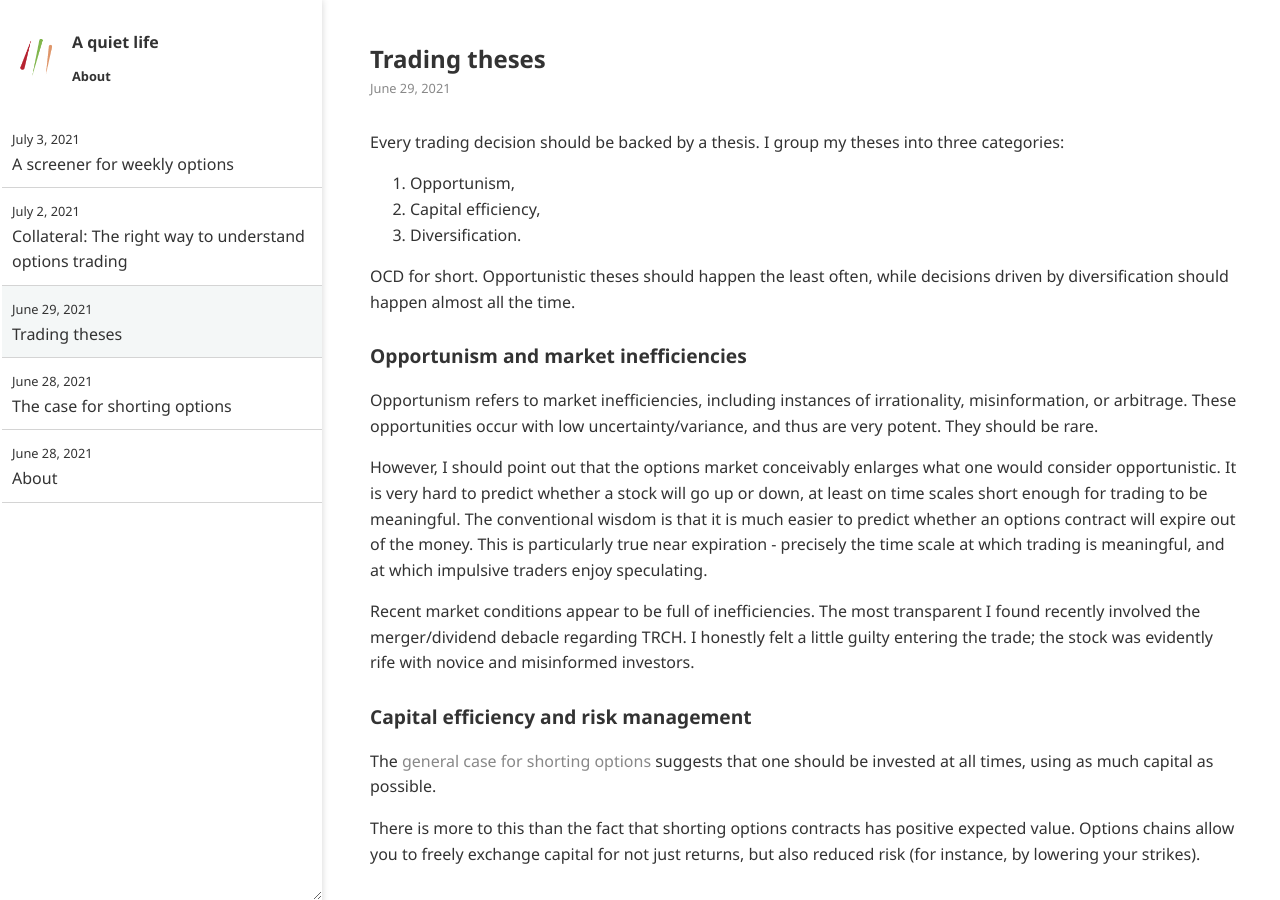
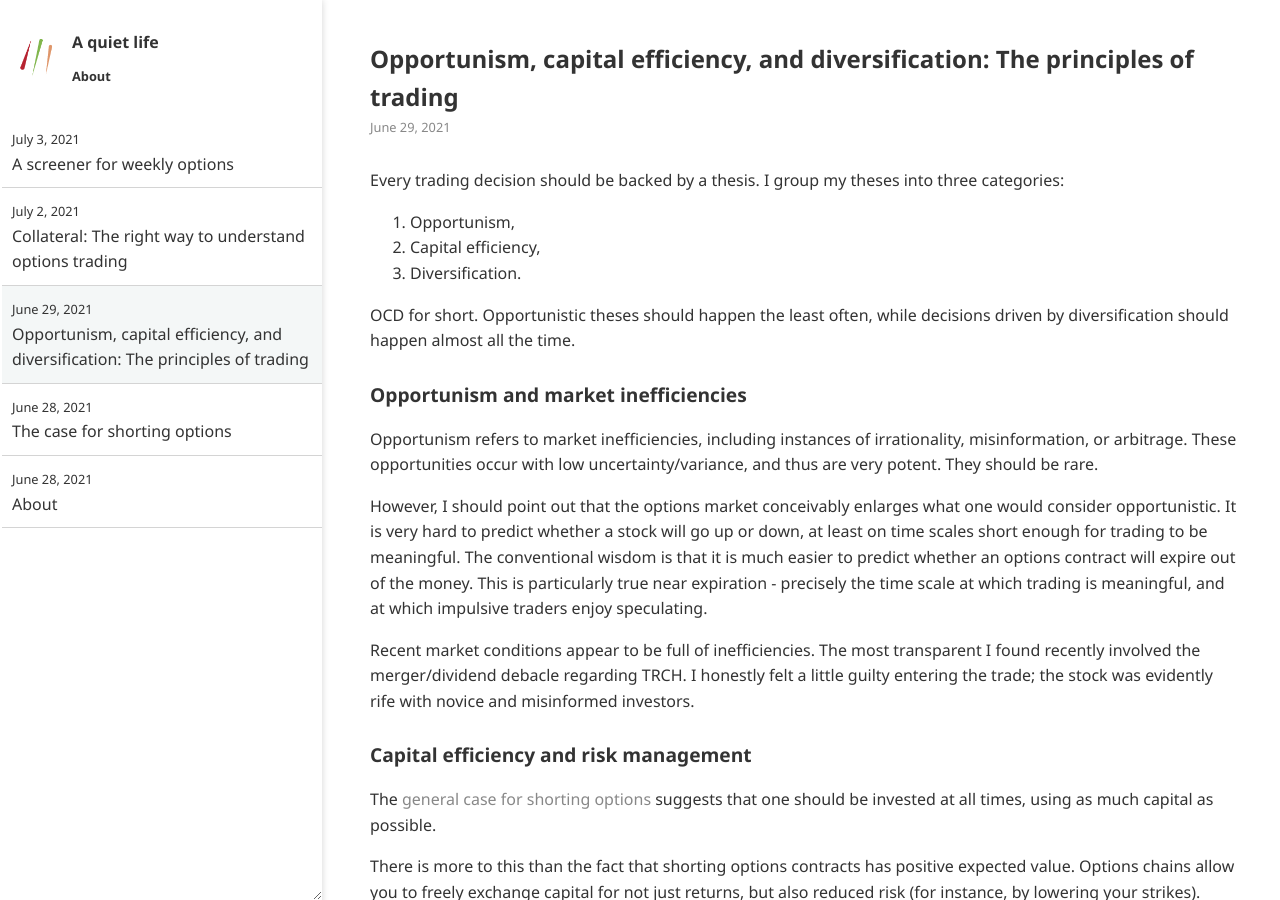
Before and after one commit to ansyblenetwork/aquietlife, a Jekyll site: the page built from _posts/2021-06-29-trading-theses.md, in a window 1280 px wide and 900 px high. Built offline with Jekyll 4.4.1, drawn with Linux system fonts in a browser that asks for light colours.

Commit message:
Update 2021-06-29-trading-theses.md

```diff
--- a/_posts/2021-06-29-trading-theses.md
+++ b/_posts/2021-06-29-trading-theses.md
@@ -1,5 +1,5 @@
 ---
-title: "Trading theses"
+title: "Opportunism, capital efficiency, and diversification: The principles of trading"
 ---
 
 Every trading decision should be backed by a thesis. I group my theses into three categories:
```
